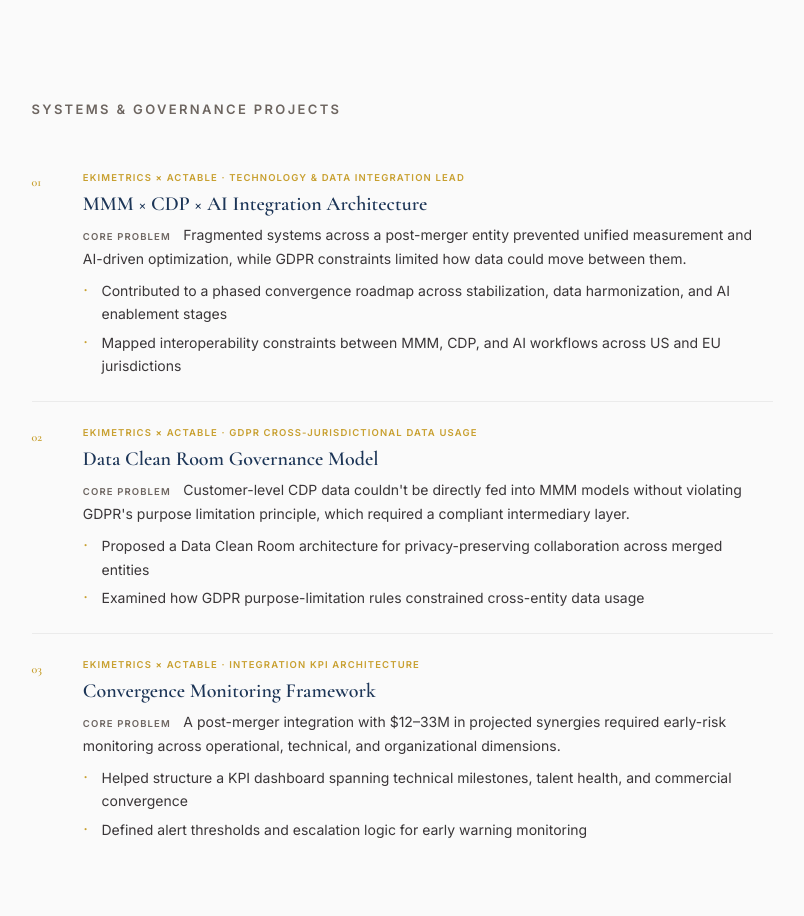
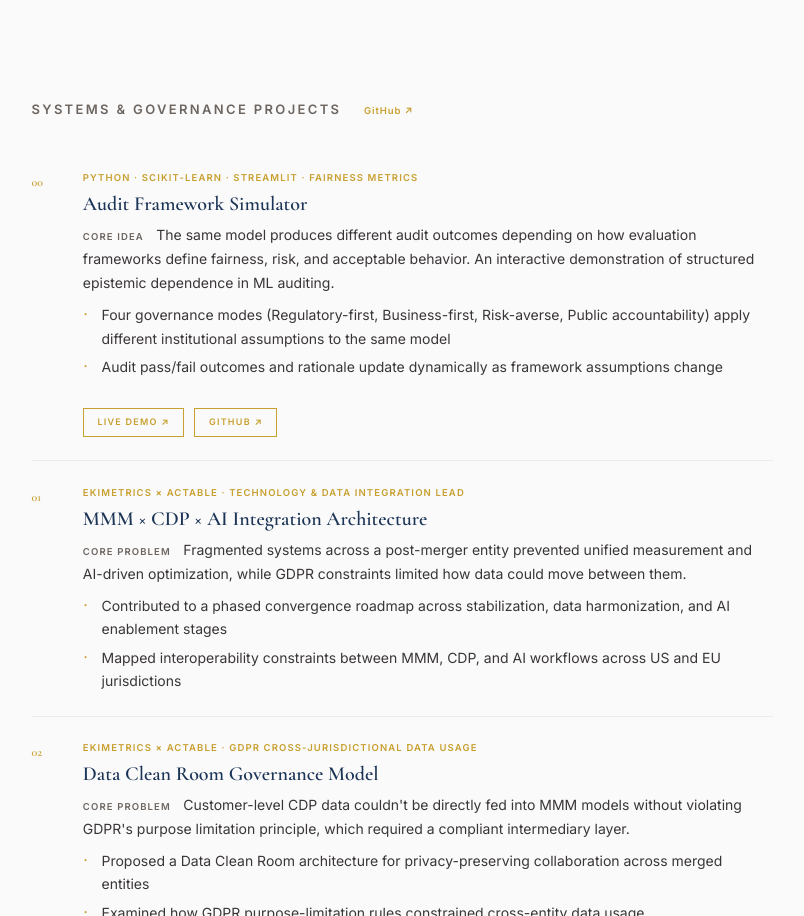
Before and after one commit to everdinne/everdinne.github.io, a plain HTML site: page index.html in a window 1280 px wide. Shown: the part 1617-2533 px from the top of the page, without its empty margins (388-1192 px from the left). Drawn offline with nearby package versions, Linux system fonts and the light colour scheme.

Commit message:
Add Audit Framework Simulator, update Systems section

```diff
--- a/index.html
+++ b/index.html
@@ -230,8 +230,24 @@
 
       <!-- SYSTEMS & GOVERNANCE PROJECTS -->
       <section id="systems" data-theme="behavior" data-context="Behavior">
-        <p class="section-label">Systems &amp; Governance Projects</p>
+        <p class="section-label">Systems &amp; Governance Projects <a href="https://github.com/everdinne/audit-framework-simulator" target="_blank" rel="noopener" class="section-github">GitHub ↗</a></p>
 
+        <div class="sgp-item">
+          <span class="sgp-num">00</span>
+          <div class="sgp-body">
+            <p class="sgp-context">Python · scikit-learn · Streamlit · Fairness Metrics</p>
+            <p class="sgp-title">Audit Framework Simulator</p>
+            <p class="sgp-problem"><span class="sgp-problem-label">Core idea</span> The same model produces different audit outcomes depending on how evaluation frameworks define fairness, risk, and acceptable behavior. An interactive demonstration of structured epistemic dependence in ML auditing.</p>
+            <ul class="sgp-bullets">
+              <li>Four governance modes (Regulatory-first, Business-first, Risk-averse, Public accountability) apply different institutional assumptions to the same model</li>
+              <li>Audit pass/fail outcomes and rationale update dynamically as framework assumptions change</li>
+            </ul>
+            <div style="display:flex; gap:.6rem; margin-top:.8rem;">
+              <a href="https://huggingface.co/spaces/everdinne/audit-framework-simulator" target="_blank" rel="noopener" class="work-report-btn">Live Demo ↗</a>
+              <a href="https://github.com/everdinne/audit-framework-simulator" target="_blank" rel="noopener" class="work-report-btn">GitHub ↗</a>
+            </div>
+          </div>
+        </div>
         <div class="sgp-item">
           <span class="sgp-num">01</span>
           <div class="sgp-body">
@@ -269,6 +285,7 @@
               <li>Defined alert thresholds and escalation logic for early warning monitoring</li>
             </ul>
           </div>
+        </div>
       </section>
 
       <hr>
--- a/style.css
+++ b/style.css
@@ -542,6 +542,17 @@
   opacity: 0.75;
   margin-top: .2rem;
 }
+
+.section-github {
+  font-size: var(--text-xs);
+  letter-spacing: .1em;
+  color: var(--gold);
+  text-decoration: none;
+  font-weight: 600;
+  margin-left: 1rem;
+  text-transform: none;
+}
+.section-github:hover { opacity: .7; }
 
 /* ─────────────────────────────────────────
    FOCUS AREAS (Impact / Annotation)
```
